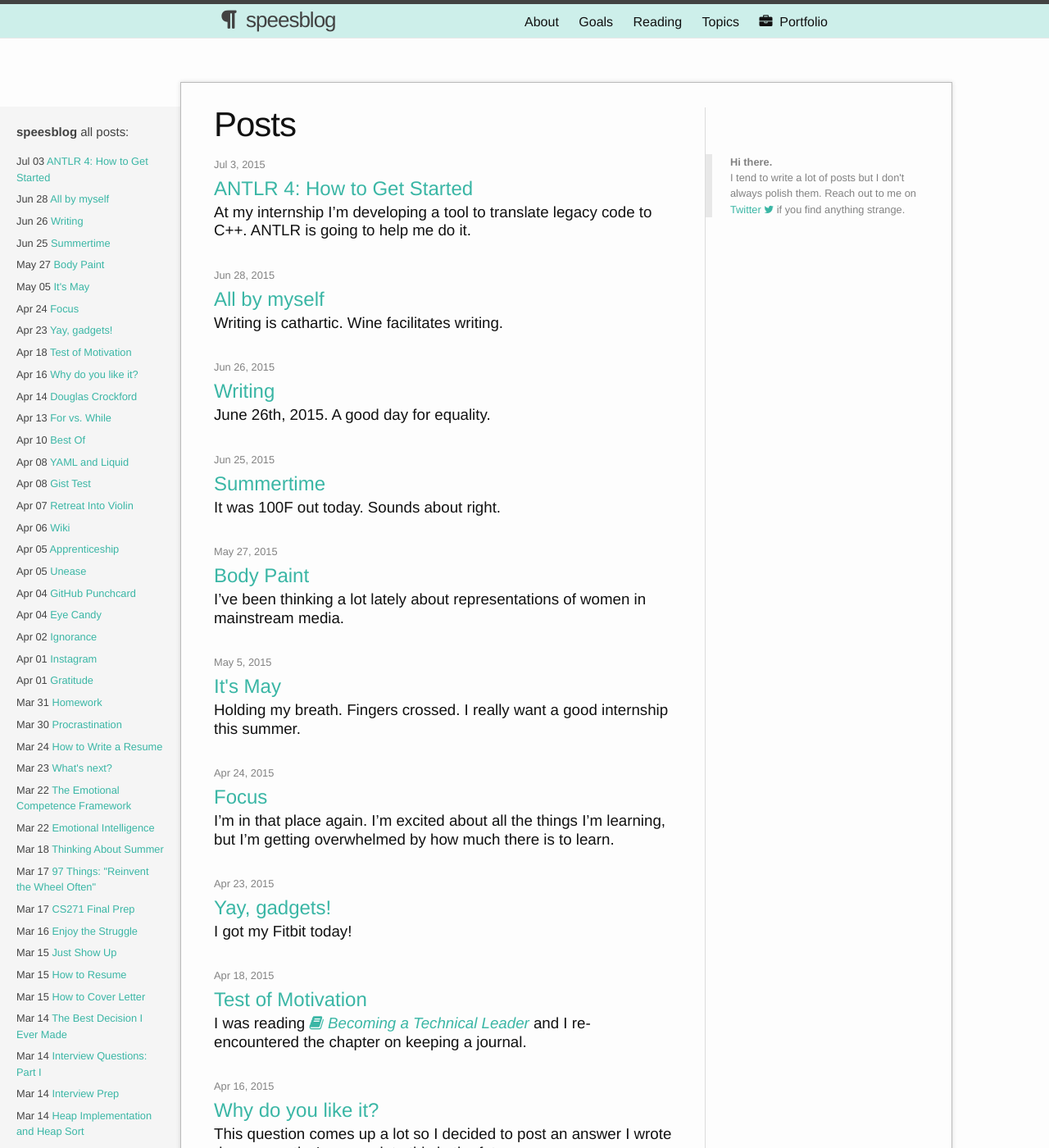
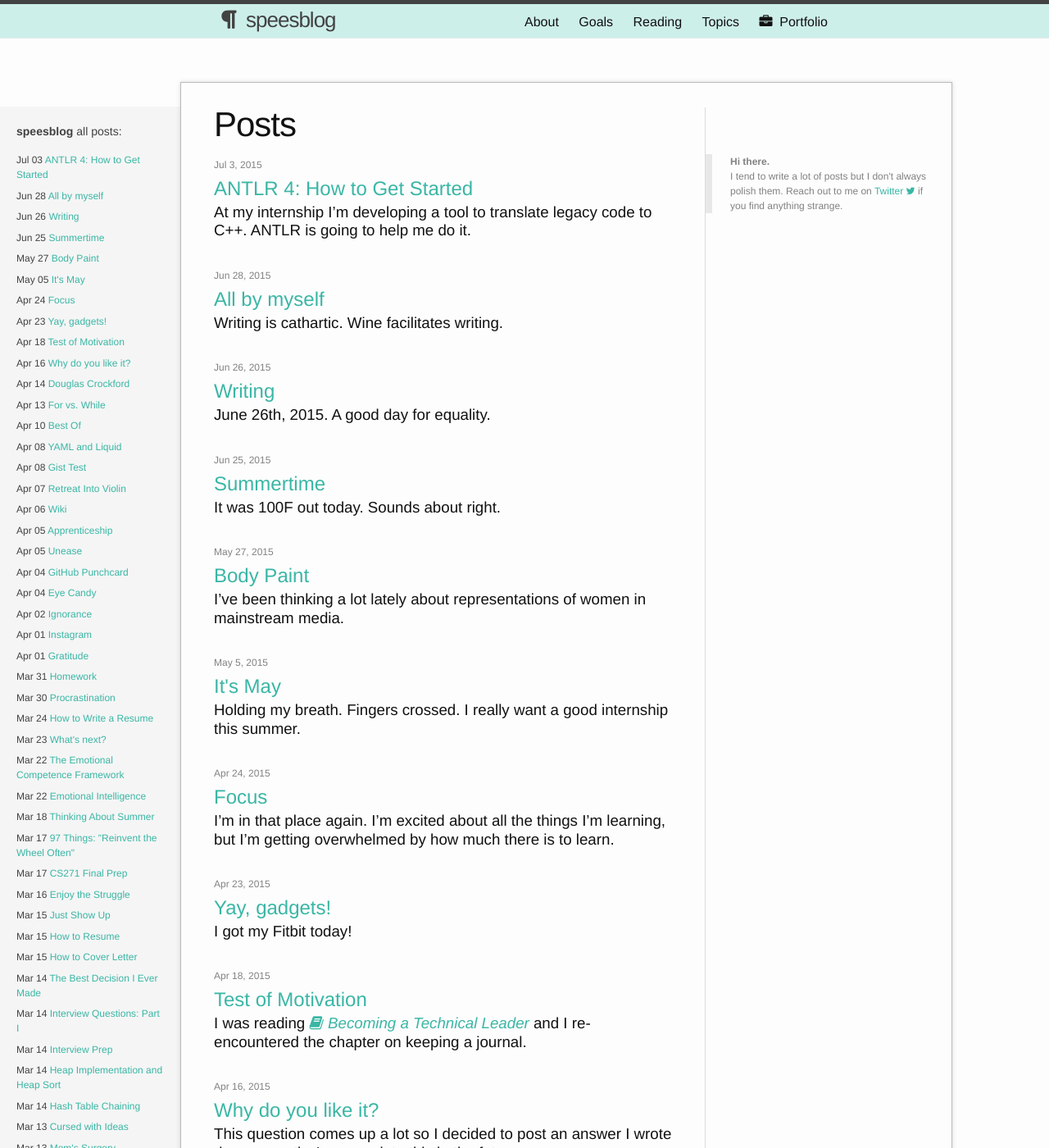
Before and after one commit to shelbyspees/speesblog, a Jekyll site: the page built from index.html, in a window 1280 px wide and 1400 px high. Shown: the whole window at 82% size. Built offline with Jekyll 4.4.1, drawn with Linux system fonts in a browser that asks for light colours; nearby versions of some CDN libraries; the list of posts is cut into pages by our own code.

Commit message:
Tiny changes

```diff
--- a/_sass/_layout.scss
+++ b/_sass/_layout.scss
@@ -50,7 +50,7 @@
 
     @include media-query($on-palm) {
         position: absolute;
-        top: 9px;
+        top: 2px;
         right: 30px;
         background-color: $background-color;
         border: 1px solid $grey-color-light;
@@ -63,7 +63,6 @@
             width: 36px;
             height: 26px;
             line-height: 0;
-            padding-top: 5px;
             text-align: center;
 
             > svg {
--- a/css/main.scss
+++ b/css/main.scss
@@ -8,7 +8,7 @@
 // Our variables
 $base-font-family: Helvetica, Arial, sans-serif;
 $base-font-size:   16px;
-$small-font-size:  $base-font-size * 0.8;
+$small-font-size:  $base-font-size * 0.75;
 $base-line-height: 1.5;
 
 $spacing-unit:     30px;
```
